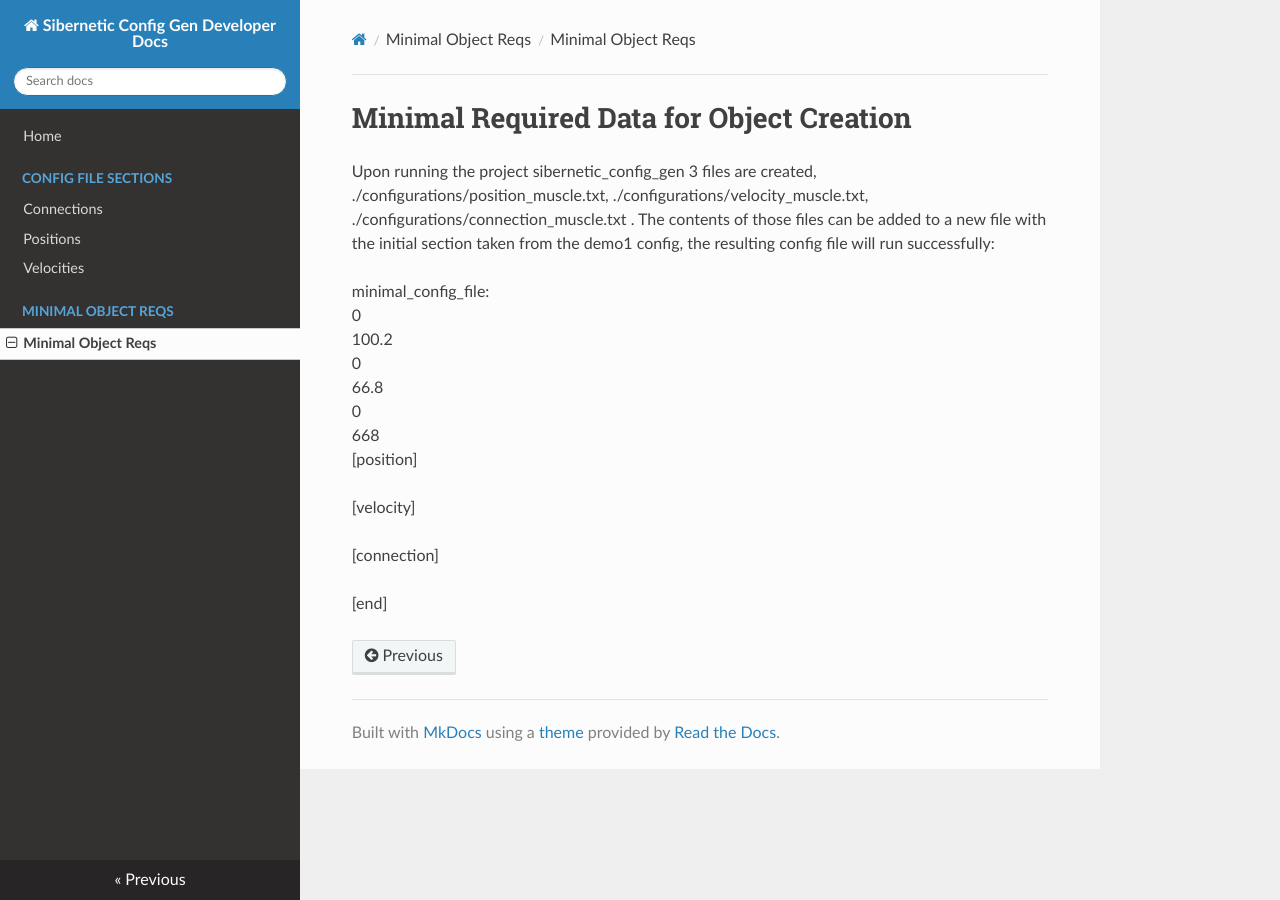
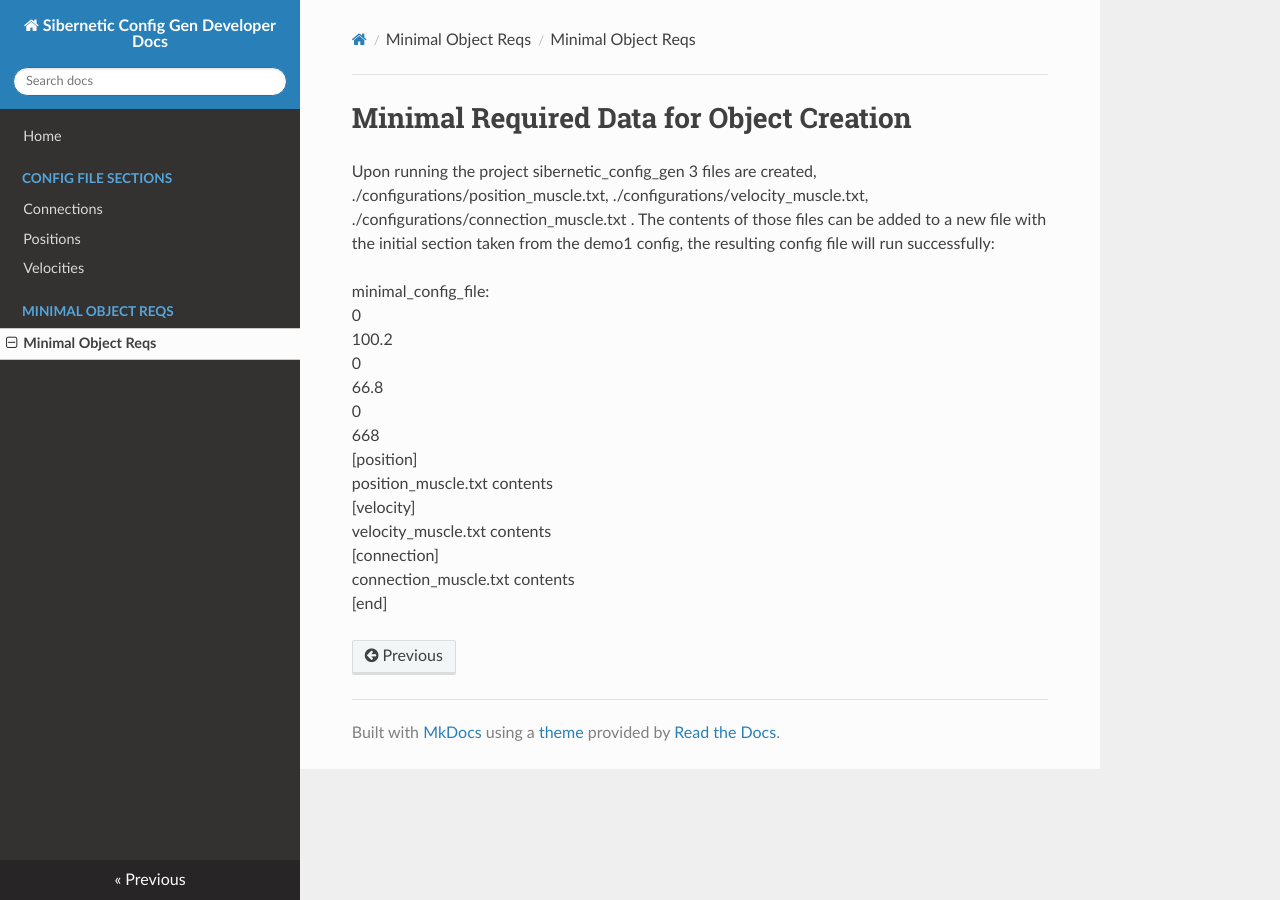
Before and after one commit to nmsutton/sibernetic-config-gen-docs, an MkDocs documentation site: the page built from docs/Minimal_Object_Reqs/minimal_object_reqs.md, in a window 1280 px wide. Built offline with MkDocs 1.6.1, drawn with Linux system fonts in a browser that asks for light colours; nearby versions of some CDN libraries; old or Windows-style settings are respelled for this version of MkDocs.

Commit message:
min obj ud.

```diff
--- a/docs/Minimal_Object_Reqs/minimal_object_reqs.md
+++ b/docs/Minimal_Object_Reqs/minimal_object_reqs.md
@@ -10,9 +10,9 @@ Upon running the project sibernetic_config_gen 3 files are created, ./configurat
 <br>0
 <br>668
 <br>[position]
-<br><position_muscle.txt contents>
+<br>position_muscle.txt contents
 <br>[velocity]
-<br><velocity_muscle.txt contents>
+<br>velocity_muscle.txt contents
 <br>[connection]
-<br><connection_muscle.txt contents>
+<br>connection_muscle.txt contents
 <br>[end]
```
Also changed, not shown: 1 other file.
